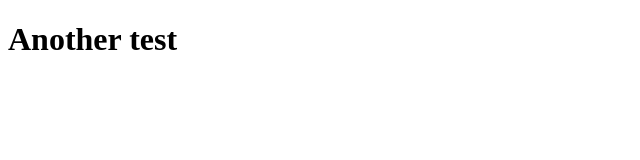
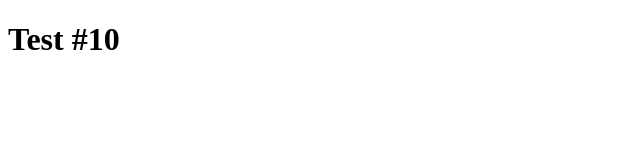
Before and after one commit to PommeDAPI7749/test-autorebuild, a plain HTML site: page index.html in a window 1280 px wide. Shown: the whole page, without its empty margins (0-640 px from the left). Drawn offline with Linux system fonts and the light colour scheme.

Commit message:
10th try

```diff
--- a/index.html
+++ b/index.html
@@ -7,6 +7,6 @@
     <title>Document</title>
 </head>
 <body>
-    <h1>Another test</h1>
+    <h1>Test #10</h1>
 </body>
 </html>
```
